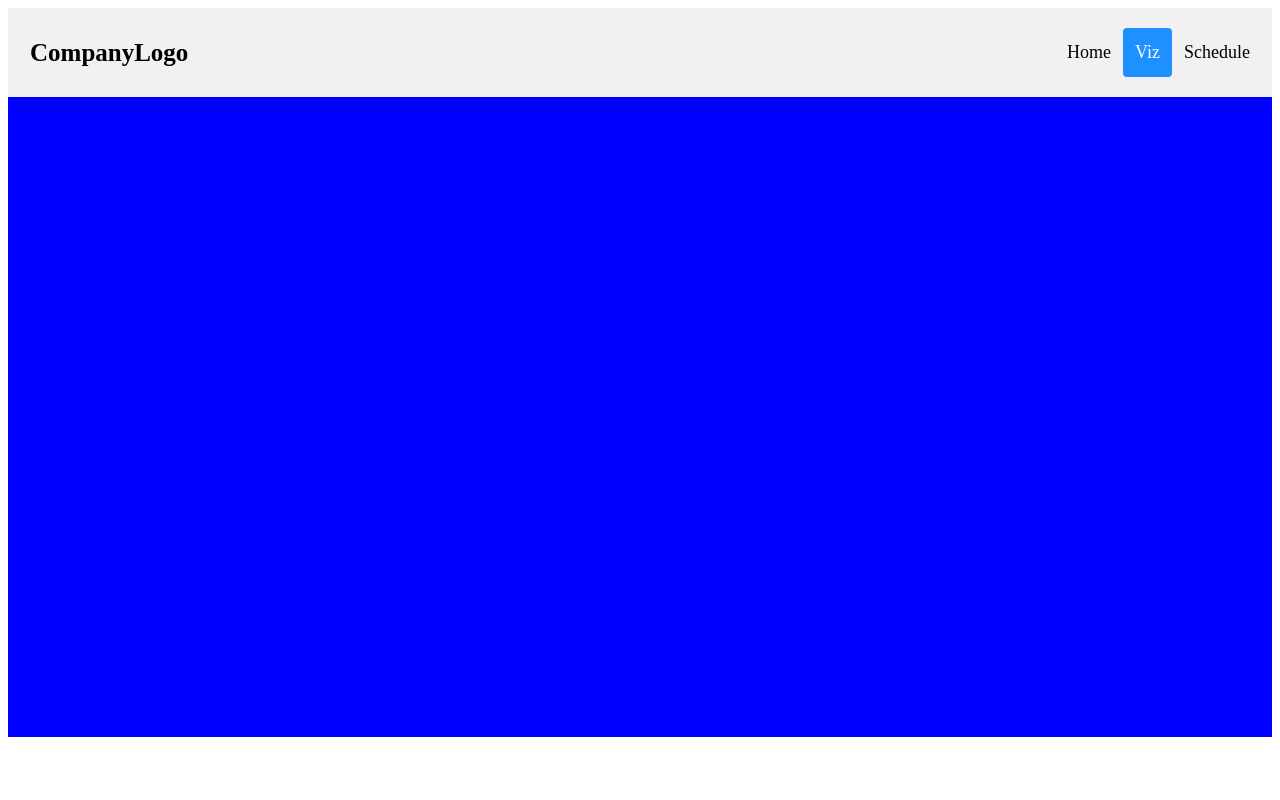
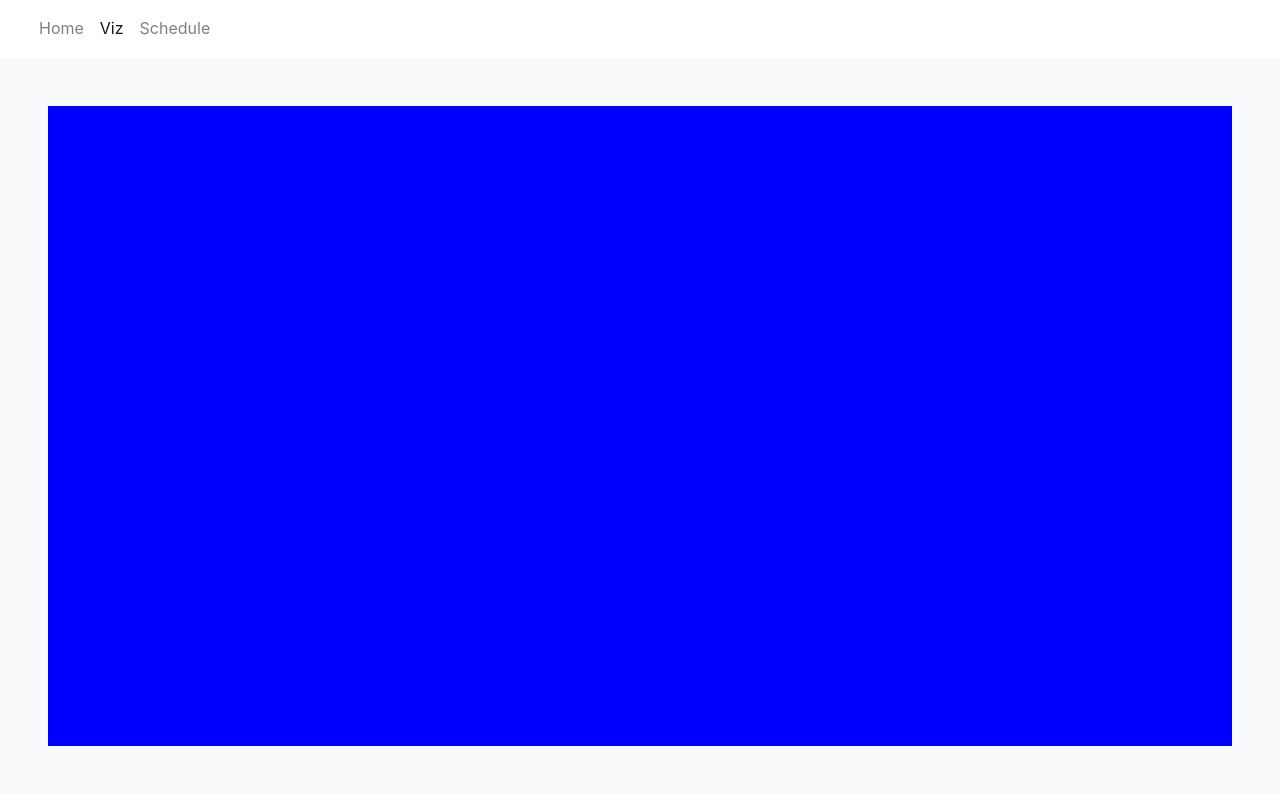
Before and after one commit to Jerry-Master/timealive, a Django app: page /viz/ in a window 1280 px wide. Run offline with Django 4.2, Linux system fonts and the light colour scheme.

Commit message:
Change header

```diff
--- a/static/style.css
+++ b/static/style.css
@@ -1,59 +1,3 @@
-/* Style the header with a grey background and some padding */
-.header {
-  overflow: hidden;
-  background-color: #f1f1f1;
-  padding: 20px 10px;
-}
-
-/* Style the header links */
-.header a {
-  float: left;
-  color: black;
-  text-align: center;
-  padding: 12px;
-  text-decoration: none;
-  font-size: 18px;
-  line-height: 25px;
-  border-radius: 4px;
-}
-
-/* Style the logo link (notice that we set the same value of line-height and font-size to prevent the header to increase when the font gets bigger */
-.header a.logo {
-  font-size: 25px;
-  font-weight: bold;
-}
-
-/* Change the background color on mouse-over */
-.header a:hover {
-  background-color: #ddd;
-  color: black;
-}
-
-/* Style the active/current link*/
-.header a.active {
-  background-color: dodgerblue;
-  color: white;
-}
-
-/* Float the link section to the right */
-.header-right {
-  float: right;
-}
-
-/* Add media queries for responsiveness - when the screen is 500px wide or less, stack the links on top of each other */
-@media screen and (max-width: 500px) {
-  .header a {
-    float: none;
-    display: block;
-    text-align: left;
-  }
-  .header-right {
-    float: none;
-  }
-}
-
-
-
 .iframe_container {
   display: flex;
   width: 100%;
--- a/templates/base.html
+++ b/templates/base.html
@@ -2,38 +2,71 @@
 <html>
 <head>
   <meta charset="utf-8">
+  <meta name="viewport" content="width=device-width, initial-scale=1, shrink-to-fit=no">
   <title>{% block title %}Base title{% endblock %}</title>
 
   {% load static %}
-
+  <link rel="stylesheet" href="https://cdn.jsdelivr.net/npm/bootstrap@4.3.1/dist/css/bootstrap.min.css" integrity="sha384-ggOyR0iXCbMQv3Xipma34MD+dH/1fQ784/j6cY/iJTQUOhcWr7x9JvoRxT2MZw1T" crossorigin="anonymous">
   <link rel="stylesheet" href="{% static 'style.css' %}">
 </head>
 <body>
-  <main>
+  <header>
+    <!-- Navbar -->
+    <nav class="navbar navbar-expand-lg navbar-light bg-white fixed-top">
+      <div class="container-fluid">
+        <button
+          class="navbar-toggler"
+          type="button"
+          data-mdb-toggle="collapse"
+          data-mdb-target="#navbarExample01"
+          aria-controls="navbarExample01"
+          aria-expanded="false"
+          aria-label="Toggle navigation"
+        >
+          <i class="fas fa-bars"></i>
+        </button>
+        <div class="collapse navbar-collapse" id="navbarExample01">
+          <ul class="navbar-nav me-auto mb-2 mb-lg-0">
+            {% if is_home %}
+            <li class="nav-item active">
+            {% else %}
+            <li class="nav-item">
+            {% endif %}
+              <a class="nav-link" aria-current="page" href="/">Home</a>
+            </li>
 
-    <div class="header">
-      <a href="/" class="logo">CompanyLogo</a>
-      <div class="header-right">
-        {% if is_home %}
-          <a class="active" href="/">Home</a>
-        {% else %}
-          <a href="/">Home</a>
-        {% endif %}
-        {% if is_viz %}
-          <a class="active" href="/viz">Viz</a>
-        {% else %}
-          <a href="/viz">Viz</a>
-        {% endif %}
-        {% if is_schedule %}
-          <a class="active" href="/schedule">Schedule</a>
-        {% else %}
-          <a href="/schedule">Schedule</a>
-        {% endif %}
+            {% if is_viz %}
+            <li class="nav-item active">
+            {% else %}
+            <li class="nav-item">
+            {% endif %}
+              <a class="nav-link" href="/viz">Viz</a>
+            </li>
+
+            {% if is_schedule %}
+            <li class="nav-item active">
+            {% else %}
+            <li class="nav-item">
+            {% endif %}
+              <a class="nav-link" href="/schedule">Schedule</a>
+            </li>
+          </ul>
+        </div>
       </div>
-    </div>
+    </nav>
+    <!-- Navbar -->
+  </header>
 
+  <!-- Jumbotron -->
+  <div class="p-5 text-center bg-light" style="margin-top: 58px;">
     {% block content %}
     {% endblock %}
-  </main>
+  </div>
+  <!-- Jumbotron -->
+
+
+  <script src="https://code.jquery.com/jquery-3.3.1.slim.min.js" integrity="sha384-q8i/X+965DzO0rT7abK41JStQIAqVgRVzpbzo5smXKp4YfRvH+8abtTE1Pi6jizo" crossorigin="anonymous"></script>
+  <script src="https://cdn.jsdelivr.net/npm/popper.js@1.14.7/dist/umd/popper.min.js" integrity="sha384-UO2eT0CpHqdSJQ6hJty5KVphtPhzWj9WO1clHTMGa3JDZwrnQq4sF86dIHNDz0W1" crossorigin="anonymous"></script>
+  <script src="https://cdn.jsdelivr.net/npm/bootstrap@4.3.1/dist/js/bootstrap.min.js" integrity="sha384-JjSmVgyd0p3pXB1rRibZUAYoIIy6OrQ6VrjIEaFf/nJGzIxFDsf4x0xIM+B07jRM" crossorigin="anonymous"></script>
 </body>
 </html>
--- a/templates/viz.html
+++ b/templates/viz.html
@@ -4,6 +4,6 @@
 
 {% block content %}
 <div class="iframe_container">
-    <iframe src="http://localhost:8501/" class="my_iframe"></iframe>
+    <iframe src="http://localhost:8501/" class="my_iframe" title="Streamlit app"></iframe>
 </div>
 {% endblock %}
```
